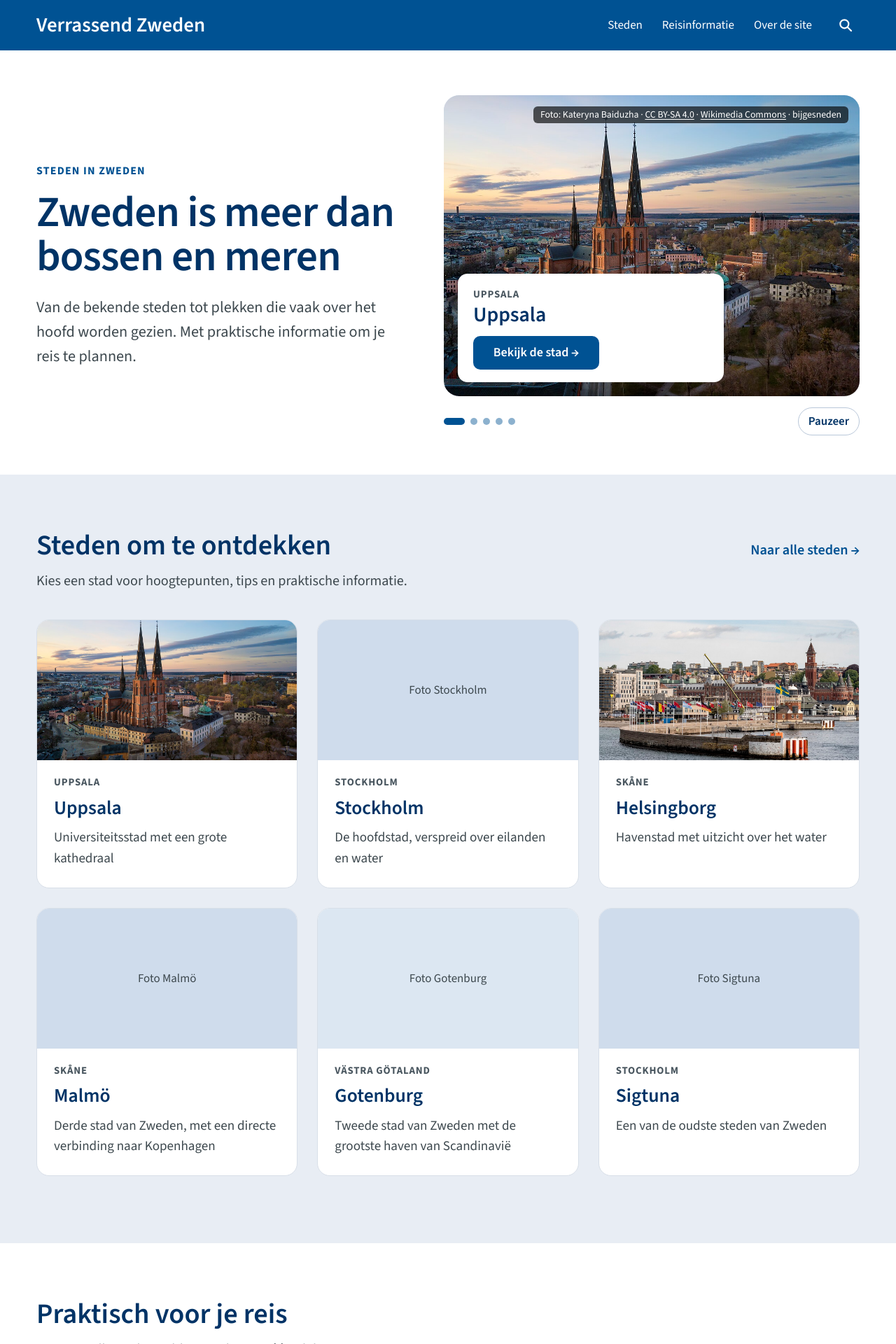
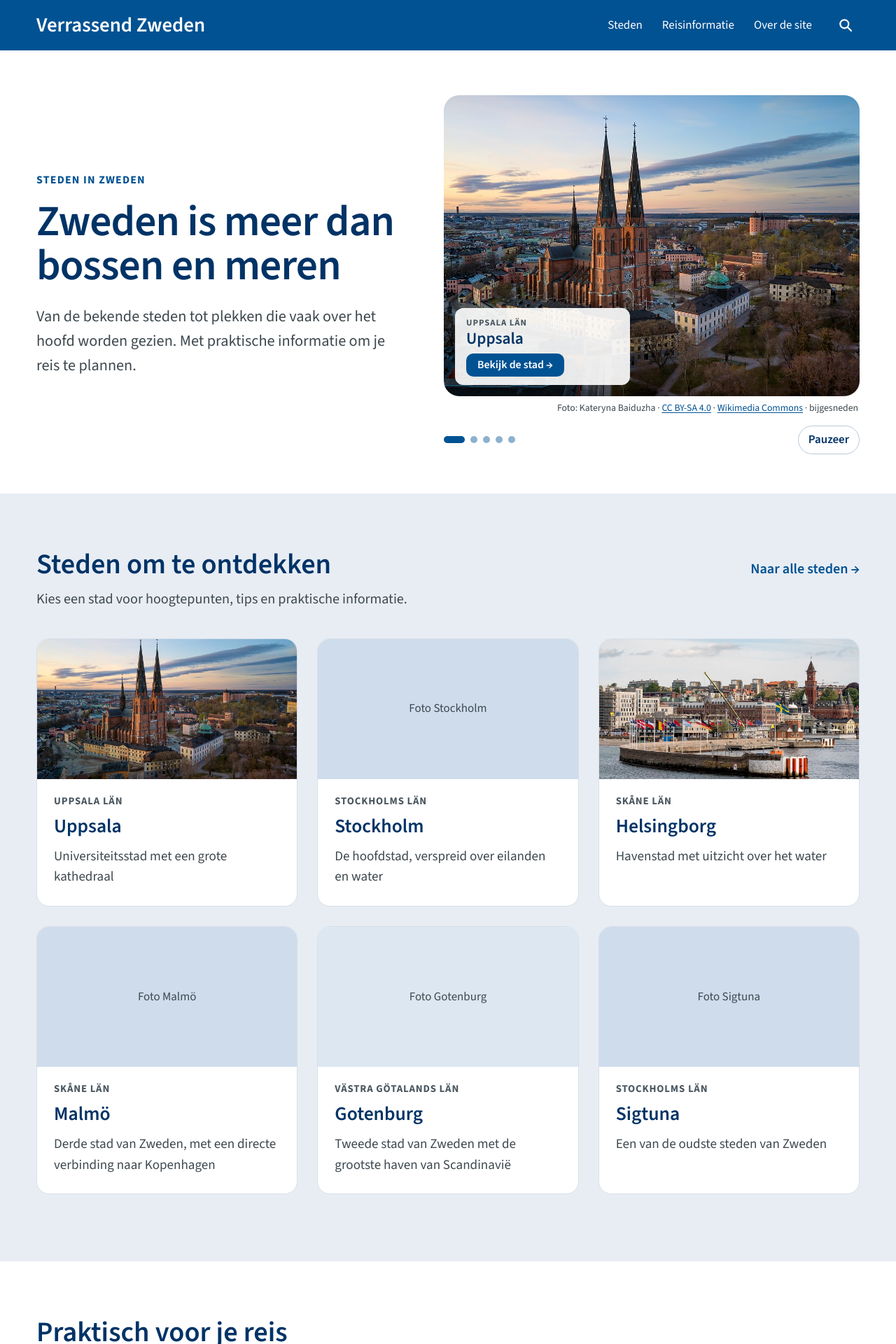
Before and after one commit to verrassendzweden/verrassendzweden.github.io, a Jekyll site: the page built from index.html, in a window 1280 px wide. Shown: the top 1920 px of the page at 70% size. Built offline with Jekyll 4.4.1, drawn with Linux system fonts in a browser that asks for light colours.

Commit message:
Add files via upload

```diff
--- a/_data/steden.yml
+++ b/_data/steden.yml
@@ -1,13 +1,14 @@
 # Voorlopige lijst met voorbeeldsteden (lanceringssteden staan nog open).
 # De korte regels zijn voorlopig en worden later aangepast.
-# De regio is het Zweedse län (zoiets als een provincie), zonder het woord "län".
+# Het veld regio is de volledige naam van het Zweedse län (zoiets als een provincie),
+# bijvoorbeeld "Skåne län". Let op: Stockholms, Västra Götalands en Östergötlands län krijgen een s.
 # Volgorde: eerst de regio's in het Zweeds alfabet (å, ä en ö na de z),
 # daarbinnen de steden alfabetisch. De pagina Alle steden volgt deze volgorde.
 # Optioneel: zoekwoorden (andere spellingen), alleen voor de zoekfunctie.
 # Optioneel: foto (zie Helsingborg en Uppsala), met fotomaker, fotolicentie,
 # fotolicentie_url (link naar de licentietekst) en fotobron_url (link naar de bronpagina).
 - naam: Helsingborg
-  regio: Skåne
+  regio: Skåne län
   bestand: helsingborg
   regel: "Havenstad met uitzicht over het water"
   foto: "/fotos/helsingborg.jpg"
@@ -16,23 +17,23 @@
   fotolicentie_url: "https://creativecommons.org/licenses/by/2.0/"
   fotobron_url: "https://commons.wikimedia.org/wiki/File:20190531_Helsingborg_fran_havet_0091_(47981230227).jpg"
 - naam: Lund
-  regio: Skåne
+  regio: Skåne län
   bestand: lund
   regel: "Middeleeuwse kathedraal en studentenleven"
 - naam: Malmö
-  regio: Skåne
+  regio: Skåne län
   bestand: malmo
   regel: "Derde stad van Zweden, met een directe verbinding naar Kopenhagen"
 - naam: Sigtuna
-  regio: Stockholm
+  regio: Stockholms län
   bestand: sigtuna
   regel: "Een van de oudste steden van Zweden"
 - naam: Stockholm
-  regio: Stockholm
+  regio: Stockholms län
   bestand: stockholm
   regel: "De hoofdstad, verspreid over eilanden en water"
 - naam: Uppsala
-  regio: Uppsala
+  regio: Uppsala län
   bestand: uppsala
   regel: "Universiteitsstad met een grote kathedraal"
   foto: "/fotos/uppsala.jpg"
@@ -41,15 +42,15 @@
   fotolicentie_url: "https://creativecommons.org/licenses/by-sa/4.0/"
   fotobron_url: "https://commons.wikimedia.org/wiki/File:Uppsala_domkyrka,_flygbild.jpg"
 - naam: Gotenburg
-  regio: Västra Götaland
+  regio: Västra Götalands län
   bestand: gotenburg
   regel: "Tweede stad van Zweden met de grootste haven van Scandinavië"
   zoekwoorden: "Göteborg Gothenburg"
 - naam: Linköping
-  regio: Östergötland
+  regio: Östergötlands län
   bestand: linkoping
   regel: "Oude houten huizen in Gamla Linköping"
 - naam: Norrköping
-  regio: Östergötland
+  regio: Östergötlands län
   bestand: norrkoping
   regel: "Industrieel verleden langs de rivier"
--- a/_layouts/standaard.html
+++ b/_layouts/standaard.html
@@ -117,7 +117,7 @@
   <script>
     var zoekindex = [
     {% for s in site.data.steden %}
-      { titel: {{ s.naam | jsonify }}, label: {{ "Regio " | append: s.regio | jsonify }}, tekst: {{ s.regel | default: '' | append: ' ' | append: s.zoekwoorden | jsonify }}, url: {{ '/' | append: s.bestand | append: '.html' | relative_url | jsonify }} },
+      { titel: {{ s.naam | jsonify }}, label: {{ s.regio | jsonify }}, tekst: {{ s.regel | default: '' | append: ' ' | append: s.zoekwoorden | jsonify }}, url: {{ '/' | append: s.bestand | append: '.html' | relative_url | jsonify }} },
     {% endfor %}
       { titel: "Alle steden", label: "Pagina", tekst: "overzicht steden regio", url: {{ '/steden.html' | relative_url | jsonify }} },
       { titel: "Reisinformatie", label: "Pagina", tekst: "reizen vervoer wanneer gaan vliegen trein auto seizoenen daglicht weer", url: {{ '/reisinformatie.html' | relative_url | jsonify }} },
--- a/index.html
+++ b/index.html
@@ -50,13 +50,13 @@ tegels:
         <div class="hero-slide{% if forloop.first %} actief{% endif %}">
           <div class="hero-foto">
             {% if stad.foto %}<img src="{{ stad.foto | relative_url }}" alt="{{ stad.naam }}">{% else %}<span>Foto {{ stad.naam }}</span>{% endif %}
+            <div class="hero-label">
+              <p class="regio-label">{{ stad.regio }}</p>
+              <p class="hero-stadnaam">{{ stad.naam }}</p>
+              <a class="knop" href="{{ '/' | append: stad.bestand | append: '.html' | relative_url }}">Bekijk de stad →</a>
+            </div>
           </div>
           <div class="hero-bron">{% if stad.foto %}Foto: {{ stad.fotomaker }} · <a href="{{ stad.fotolicentie_url }}">{{ stad.fotolicentie }}</a> · <a href="{{ stad.fotobron_url }}">Wikimedia Commons</a> · bijgesneden{% else %}Foto: [maker], [licentie]{% endif %}</div>
-          <div class="hero-label">
-            <p class="regio-label">{{ stad.regio }}</p>
-            <p class="hero-stadnaam">{{ stad.naam }}</p>
-            <a class="knop" href="{{ '/' | append: stad.bestand | append: '.html' | relative_url }}">Bekijk de stad →</a>
-          </div>
         </div>
         {% endfor %}
       </div>
--- a/opmaak/style.css
+++ b/opmaak/style.css
@@ -375,10 +375,6 @@ main.home { padding: 0; }
 .hero-kolom { flex: 1 1 460px; min-width: 0; }
 .hero-slides {
   display: grid;
-  height: 430px;
-  border-radius: 22px;
-  overflow: hidden;
-  background: #cfdcec;
 }
 .hero-slide {
   grid-area: 1 / 1;
@@ -392,49 +388,62 @@ main.home { padding: 0; }
   visibility: visible;
   transition: opacity 1s ease, visibility 0s;
 }
-.hero-slide:nth-child(even) { background: #dce7f2; }
 .hero-foto {
-  position: absolute;
-  inset: 0;
+  position: relative;
+  height: 430px;
+  overflow: hidden;
+  border-radius: 22px;
+  background: #cfdcec;
   display: flex;
   align-items: center;
   justify-content: center;
   color: var(--muted);
   font-size: 18px;
 }
+.hero-slide:nth-child(even) .hero-foto { background: #dce7f2; }
 .hero-foto img { width: 100%; height: 100%; object-fit: cover; }
+/* Bijschrift onder de foto (maker, licentie, bron) */
 .hero-bron {
-  position: absolute;
-  top: 16px;
-  right: 16px;
-  padding: 3px 10px;
-  border-radius: 6px;
-  background: rgba(0, 0, 0, .65);
-  color: var(--white);
+  margin: 8px 2px 0;
+  text-align: right;
+  color: var(--muted);
   font-size: 13px;
   line-height: 1.4;
-  max-width: calc(100% - 32px);
 }
-.hero-bron a { color: var(--white); text-decoration: underline; text-underline-offset: 2px; }
-.hero-bron a:focus-visible { outline: 2px solid var(--white); outline-offset: 2px; }
+.hero-bron a { color: var(--blue); text-decoration: underline; text-underline-offset: 2px; }
+/* Wit vak op de foto: voor alle steden even groot, iets doorschijnend */
 .hero-label {
   position: absolute;
-  left: 20px;
-  right: 20px;
-  bottom: 20px;
-  max-width: 380px;
-  padding: 18px 22px;
-  border-radius: 14px;
-  background: var(--white);
+  left: 16px;
+  bottom: 16px;
+  width: 250px;
+  max-width: calc(100% - 32px);
+  box-sizing: border-box;
+  padding: 12px 16px;
+  border-radius: 12px;
+  background: rgba(255, 255, 255, .9);
+  text-align: left;
 }
-.hero-label .regio-label { margin: 0 0 2px; }
+.hero-label .regio-label {
+  margin: 0 0 1px;
+  font-size: 12px;
+  line-height: 18px;
+  letter-spacing: .08em;
+  white-space: nowrap;
+  overflow: hidden;
+  text-overflow: ellipsis;
+}
 .hero-stadnaam {
-  margin: 0 0 12px;
+  margin: 0 0 8px;
   color: var(--blue-dark);
-  font-size: 28px;
+  font-size: 22px;
   font-weight: 600;
-  line-height: 1.2;
+  line-height: 26px;
+  white-space: nowrap;
+  overflow: hidden;
+  text-overflow: ellipsis;
 }
+.hero-label .knop { min-width: 0; padding: 7px 16px; font-size: 15px; line-height: 1.3; }
 .knop {
   display: inline-block;
   min-width: 180px;
@@ -566,7 +575,9 @@ main.home { padding: 0; }
 @media (max-width: 800px) {
   .hero { padding: 40px 0 36px; }
   .band-licht, .praktisch { padding: 56px 0 64px; }
-  .hero-slides { height: 360px; }
+  .hero-foto { height: 360px; }
+  .hero-label { left: 12px; bottom: 12px; width: 230px; padding: 10px 14px; }
+  .hero-stadnaam { font-size: 20px; }
   .sectie-kop h2, .praktisch-titel { font-size: 30px; }
   /* Mobiel: alleen de eerste drie stadstegels tonen */
   .tegel:nth-child(n+4) { display: none; }
--- a/steden.html
+++ b/steden.html
@@ -1,17 +1,17 @@
 ---
 layout: standaard
 title: Alle steden
-description: Alle Zweedse steden op Verrassend Zweden, per regio.
+description: Alle Zweedse steden op Verrassend Zweden, per län (provincie).
 menu: steden
 klasse: breedpagina
 ---
 
 <h1>Alle steden</h1>
-<p>De regio's staan in Zweedse alfabetische volgorde, waarbij å, ä en ö na de z komen, dus Östergötland staat onderaan.</p>
+<p>Een län is een Zweedse provincie. De steden staan per län, in Zweedse alfabetische volgorde, waarbij å, ä en ö na de z komen, dus Östergötlands län staat onderaan.</p>
 
 {% assign regios = site.data.steden | group_by: "regio" %}
 {% for regio in regios %}
-<h2>Regio {{ regio.name }}</h2>
+<h2>{{ regio.name }}</h2>
 <ul>
   {% for stad in regio.items %}
   <li>{{ stad.naam }}: {{ stad.regel }}</li>
```
